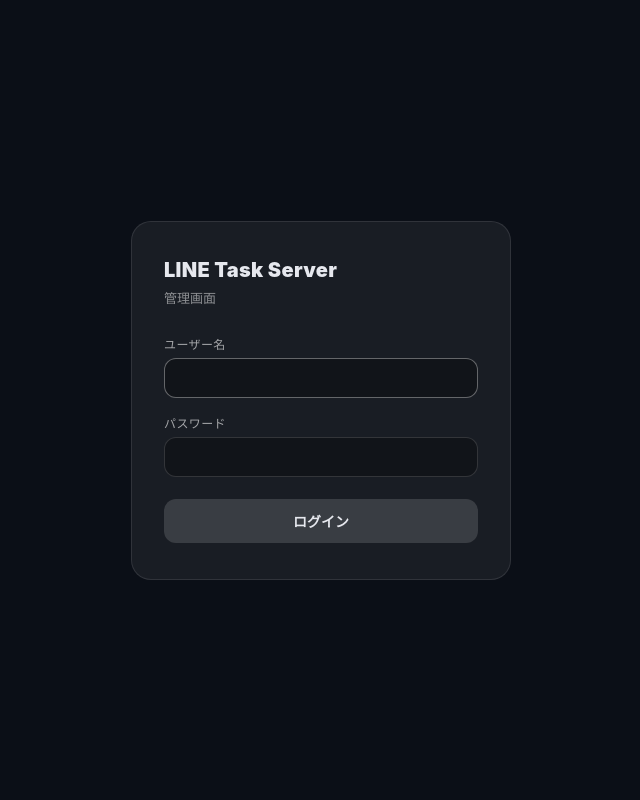
After one commit to masanori-komiya/line-task-server, a FastAPI app: template app/templates/login.html in a window 1280 px wide. The commit adds this page. Shown: the whole page, without its empty margins (319-959 px from the left). Run offline with FastAPI, Linux system fonts and the light colour scheme; the template is opened without the code that fills it, so the values that code supplies are empty; parts of the project's set-up code (start-up, migrations or seed data) failed here and were passed over.

Commit message:
add login screen with session-based auth
Replace HTTP Basic Auth with a proper login page backed by
HMAC-signed cookies. Adds /admin/login and /admin/logout routes,
AdminAuthMiddleware that guards all /admin/* paths, and a new
login.html template matching the existing dark theme.

Co-Authored-By: Claude Sonnet 4.6 <noreply@anthropic.com>

```diff
--- a/app/auth.py
+++ b/app/auth.py
@@ -1,22 +1,61 @@
-import uuid
+import hmac
+import hashlib
+import base64
 import os
-import secrets
-from fastapi import Depends, HTTPException
-from fastapi.security import HTTPBasic, HTTPBasicCredentials
+import time
 
-security = HTTPBasic()
+from starlette.middleware.base import BaseHTTPMiddleware
+from starlette.requests import Request
+from starlette.responses import RedirectResponse
 
-def require_admin(credentials: HTTPBasicCredentials = Depends(security)) -> None:
+SESSION_COOKIE = "admin_session"
+SESSION_MAX_AGE = 24 * 3600  # 24 hours
+
+
+def _secret_key() -> bytes:
+    key = os.getenv("ADMIN_SECRET_KEY") or os.getenv("ADMIN_PASSWORD", "changeme")
+    return key.encode()
+
+
+def create_session_token(username: str) -> str:
+    ts = str(int(time.time()))
+    payload = f"{username}:{ts}"
+    sig = hmac.new(_secret_key(), payload.encode(), hashlib.sha256).hexdigest()
+    return base64.urlsafe_b64encode(f"{payload}:{sig}".encode()).decode()
+
+
+def verify_session_token(token: str) -> bool:
+    try:
+        raw = base64.urlsafe_b64decode(token.encode()).decode()
+        parts = raw.split(":")
+        if len(parts) != 3:
+            return False
+        username, ts, sig = parts
+        if int(time.time()) - int(ts) > SESSION_MAX_AGE:
+            return False
+        payload = f"{username}:{ts}"
+        expected_sig = hmac.new(_secret_key(), payload.encode(), hashlib.sha256).hexdigest()
+        return hmac.compare_digest(sig, expected_sig)
+    except Exception:
+        return False
+
+
+def check_credentials(username: str, password: str) -> bool:
     admin_user = os.getenv("ADMIN_USERNAME", "").strip()
     admin_pass = os.getenv("ADMIN_PASSWORD", "").strip()
     if not admin_user or not admin_pass:
-        raise HTTPException(status_code=500, detail="ADMIN_USERNAME / ADMIN_PASSWORD are not set")
+        return False
+    return (
+        hmac.compare_digest(username, admin_user)
+        and hmac.compare_digest(password, admin_pass)
+    )
 
-    is_user_ok = secrets.compare_digest(credentials.username, admin_user)
-    is_pass_ok = secrets.compare_digest(credentials.password, admin_pass)
-    if not (is_user_ok and is_pass_ok):
-        raise HTTPException(
-            status_code=401,
-            detail="Unauthorized",
-            headers={"WWW-Authenticate": "Basic"},
-        )
+
+class AdminAuthMiddleware(BaseHTTPMiddleware):
+    async def dispatch(self, request: Request, call_next):
+        path = request.url.path
+        if path.startswith("/admin") and path not in ("/admin/login",):
+            token = request.cookies.get(SESSION_COOKIE)
+            if not token or not verify_session_token(token):
+                return RedirectResponse(url="/admin/login", status_code=302)
+        return await call_next(request)
--- a/app/main.py
+++ b/app/main.py
@@ -2,11 +2,13 @@ import uuid
 from fastapi import FastAPI
 
 from app.db import create_pool, init_db
+from app.auth import AdminAuthMiddleware
 from app.routers.public import router as public_router
 from app.routers.admin import router as admin_router
 from app.routers.webhook import router as webhook_router, legacy_router
 from app.routers.stripe_webhook import router as stripe_webhook_router
 app = FastAPI()
+app.add_middleware(AdminAuthMiddleware)
 
 # ルーター
 app.include_router(public_router)
--- a/app/templates/base.html
+++ b/app/templates/base.html
@@ -38,7 +38,10 @@
     <div class="top">
       <div class="brand">LINE Task Server</div>
       <div>
-        {% block top_right %}{% endblock %}
+          {% block top_right %}{% endblock %}
+        <form method="post" action="/admin/logout" style="display:inline">
+          <button type="submit" class="btn" style="cursor:pointer; font-size:13px;">ログアウト</button>
+        </form>
       </div>
     </div>
     {% block content %}{% endblock %}
--- /dev/null
+++ b/app/templates/login.html
@@ -0,0 +1,112 @@
+<!doctype html>
+<html>
+<head>
+  <meta charset="utf-8"/>
+  <meta name="viewport" content="width=device-width, initial-scale=1"/>
+  <title>Login — LINE Task Server</title>
+  <style>
+    *, *::before, *::after { box-sizing: border-box; margin: 0; padding: 0; }
+    body {
+      font-family: -apple-system, system-ui, sans-serif;
+      background: #0b0f17;
+      color: #e6e8ee;
+      min-height: 100vh;
+      display: flex;
+      align-items: center;
+      justify-content: center;
+    }
+    .card {
+      width: 100%;
+      max-width: 380px;
+      background: rgba(255,255,255,.06);
+      border: 1px solid rgba(255,255,255,.10);
+      border-radius: 20px;
+      padding: 36px 32px;
+      margin: 24px;
+    }
+    .brand {
+      font-size: 20px;
+      font-weight: 900;
+      letter-spacing: .3px;
+      margin-bottom: 6px;
+    }
+    .subtitle {
+      font-size: 13px;
+      color: rgba(255,255,255,.5);
+      margin-bottom: 28px;
+    }
+    .field {
+      display: flex;
+      flex-direction: column;
+      gap: 6px;
+      margin-bottom: 16px;
+    }
+    label {
+      font-size: 12px;
+      color: rgba(255,255,255,.6);
+      letter-spacing: .4px;
+    }
+    input {
+      width: 100%;
+      padding: 11px 14px;
+      border-radius: 12px;
+      border: 1px solid rgba(255,255,255,.14);
+      background: rgba(0,0,0,.3);
+      color: #e6e8ee;
+      font-size: 14px;
+      outline: none;
+      transition: border-color .15s;
+    }
+    input:focus {
+      border-color: rgba(255,255,255,.35);
+    }
+    .error {
+      background: rgba(255,80,80,.12);
+      border: 1px solid rgba(255,80,80,.3);
+      color: #ff9090;
+      border-radius: 10px;
+      padding: 10px 14px;
+      font-size: 13px;
+      margin-bottom: 16px;
+    }
+    .btn-primary {
+      width: 100%;
+      padding: 12px;
+      border-radius: 12px;
+      border: none;
+      background: rgba(255,255,255,.14);
+      color: #e6e8ee;
+      font-size: 14px;
+      font-weight: 700;
+      cursor: pointer;
+      transition: background .15s;
+      margin-top: 6px;
+    }
+    .btn-primary:hover {
+      background: rgba(255,255,255,.20);
+    }
+  </style>
+</head>
+<body>
+  <div class="card">
+    <div class="brand">LINE Task Server</div>
+    <div class="subtitle">管理画面</div>
+
+    {% if error %}
+    <div class="error">{{ error }}</div>
+    {% endif %}
+
+    <form method="post" action="/admin/login">
+      <div class="field">
+        <label for="username">ユーザー名</label>
+        <input type="text" id="username" name="username" autocomplete="username" autofocus required/>
+      </div>
+      <div class="field">
+        <label for="password">パスワード</label>
+        <input type="password" id="password" name="password" autocomplete="current-password" required/>
+      </div>
+      <button type="submit" class="btn-primary">ログイン</button>
+    </form>
+  </div>
+</body>
+</html>
```
Also changed, not shown: app/routers/admin.py (+39 -3 lines).
